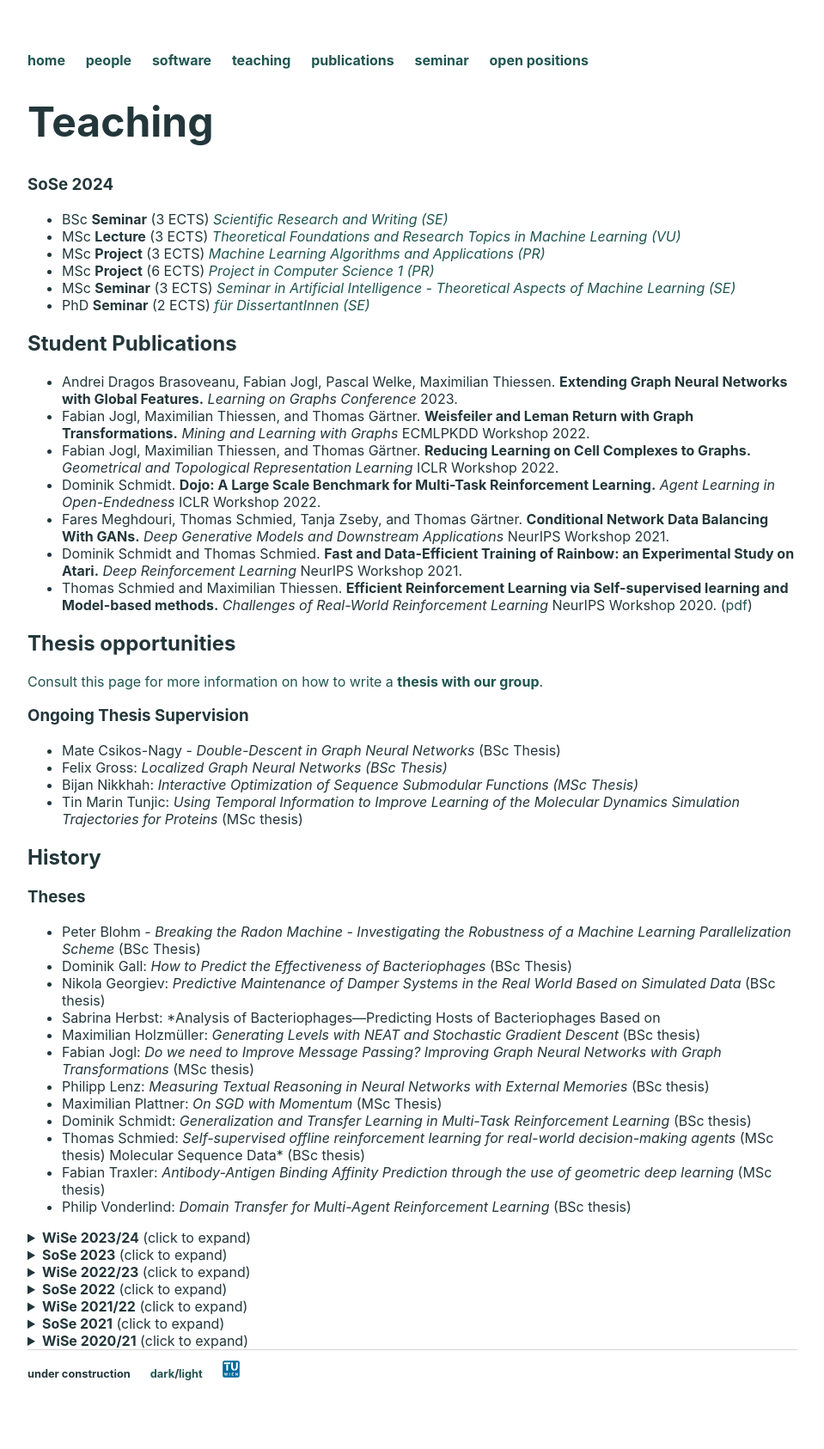
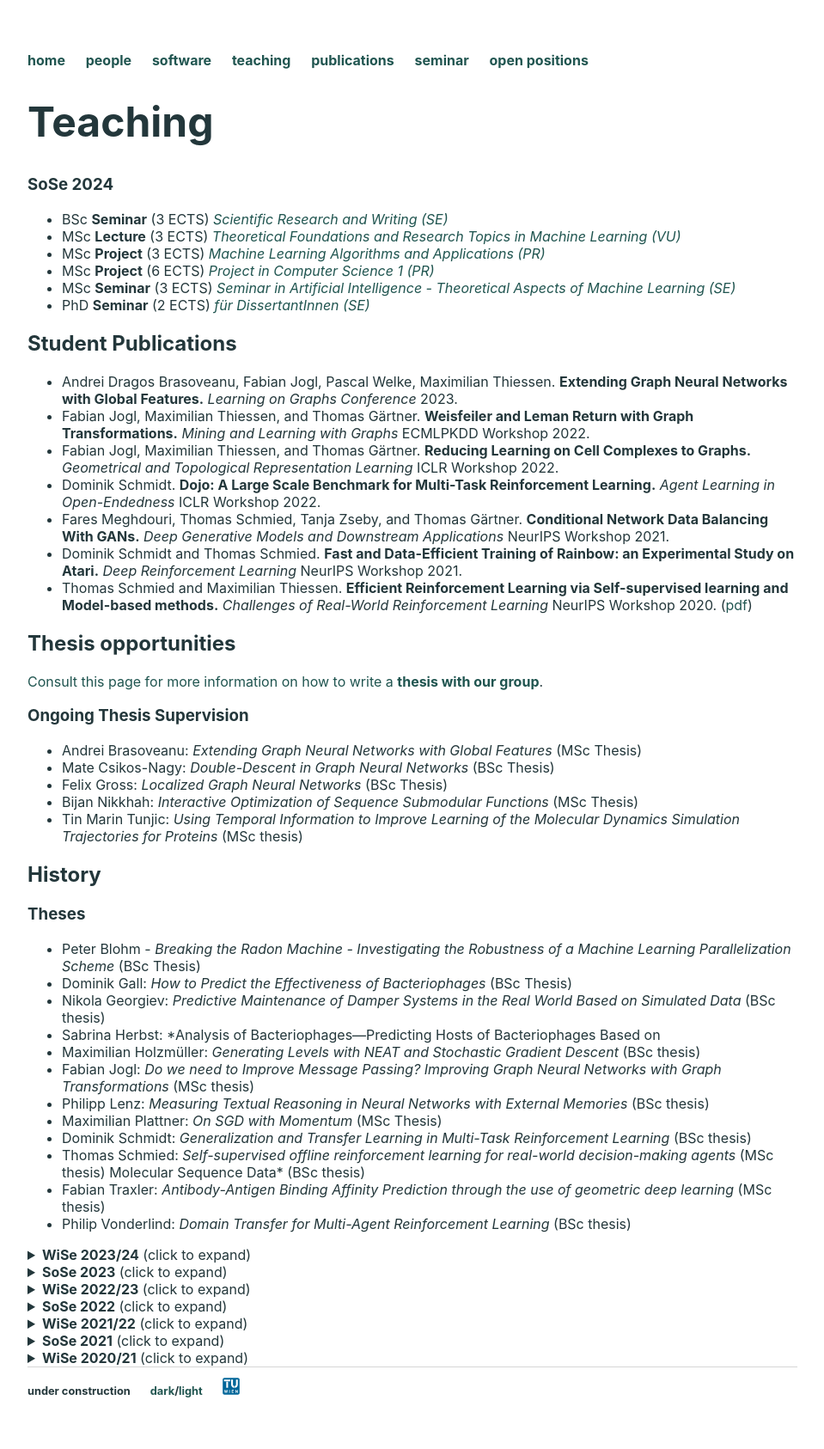
Before and after one commit to ml-tuw/ml-tuw.github.io, a Jekyll site: the page built from teaching/index.md, in a window 1280 px wide. Shown: the whole page at 86% size, without its empty margins (160-1119 px from the left). Built offline with Jekyll 4.4.1, drawn with Linux system fonts in a browser that asks for light colours.

Commit message:
add new thesis and more consistent styling

```diff
--- a/teaching/index.md
+++ b/teaching/index.md
@@ -31,10 +31,10 @@ title: Teaching
 
 ### Ongoing Thesis Supervision
 
- <!-- - Andrei Brasoveanu: ** -->
- - Mate Csikos-Nagy - *Double-Descent in Graph Neural Networks* (BSc Thesis)
- - Felix Gross: *Localized Graph Neural Networks (BSc Thesis)*
- - Bijan Nikkhah: *Interactive Optimization of Sequence Submodular Functions (MSc Thesis)*
+ - Andrei Brasoveanu: *Extending Graph Neural Networks with Global Features* (MSc Thesis)
+ - Mate Csikos-Nagy: *Double-Descent in Graph Neural Networks* (BSc Thesis)
+ - Felix Gross: *Localized Graph Neural Networks* (BSc Thesis)
+ - Bijan Nikkhah: *Interactive Optimization of Sequence Submodular Functions* (MSc Thesis)
  - Tin Marin Tunjic: *Using Temporal Information to Improve Learning of the Molecular Dynamics Simulation Trajectories for Proteins* (MSc thesis)
 
 
```
